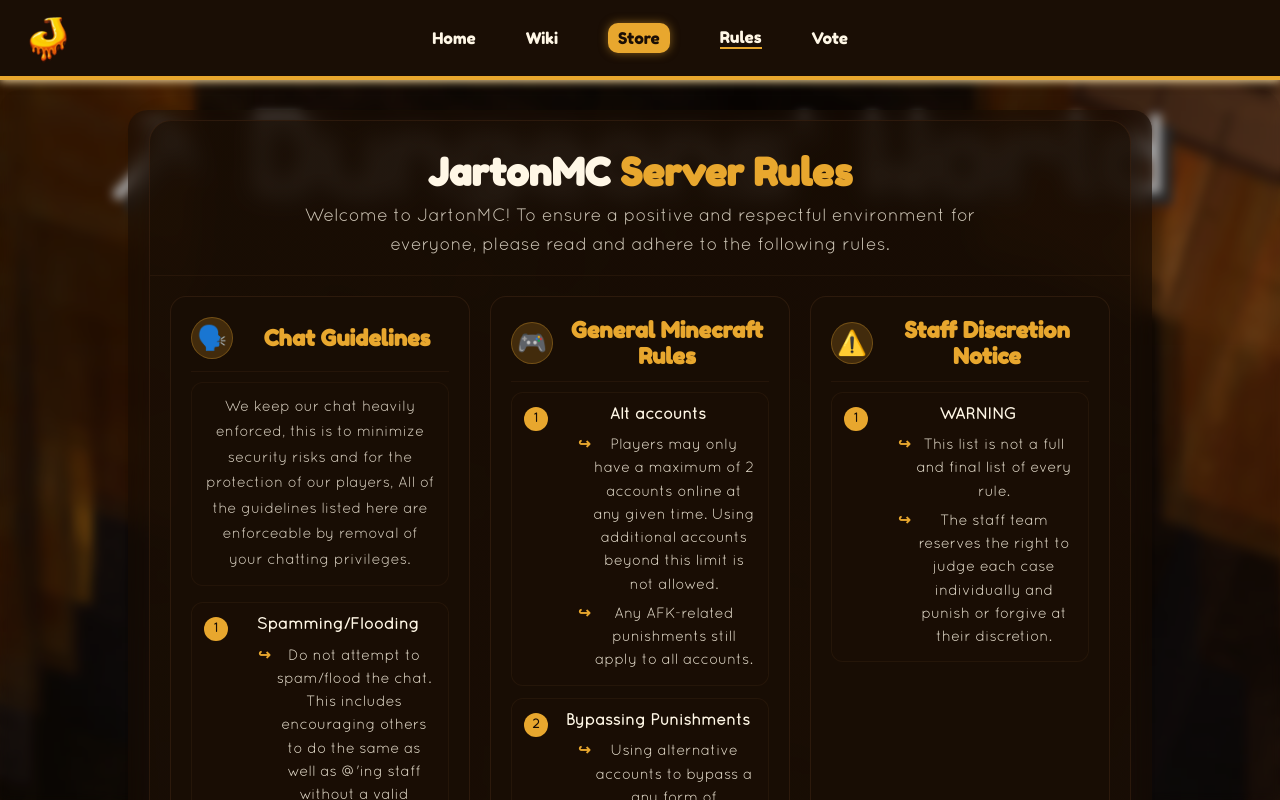
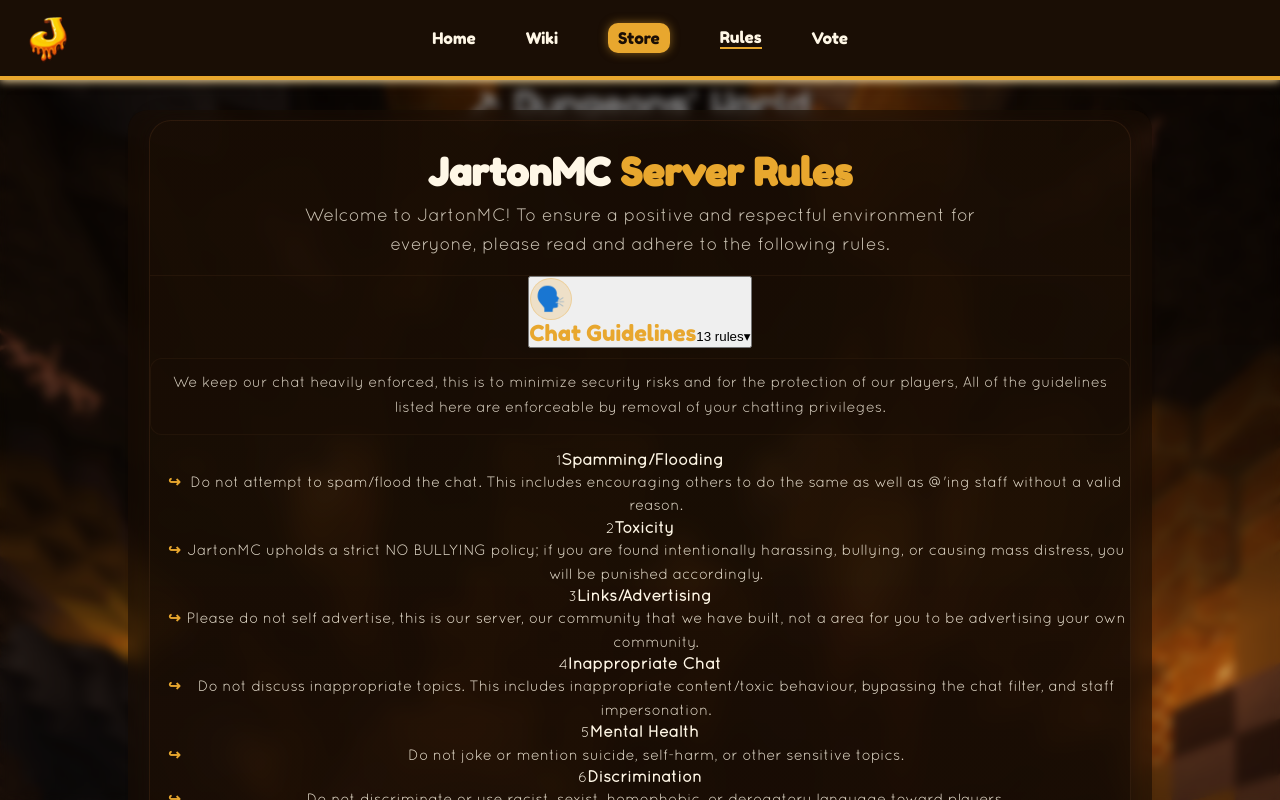
Before and after one commit to JartonMC/JartonWebsite, a Next.js app: page /rules in a window 1280 px wide. Shown: the top 800 px of the page. Built offline with nearby package versions, Linux system fonts and the light colour scheme.

Commit message:
Implement accordion functionality for rules sections

```diff
--- a/src/components/rules/Rules.tsx
+++ b/src/components/rules/Rules.tsx
@@ -1,3 +1,4 @@
+import { useMemo, useState } from "react";
 import rules from "./rules.json";
 import styles from "./Rules.module.css";
 
@@ -28,6 +29,14 @@
 
   const sections = rules as RuleSection[];
 
+  const defaultOpen = useMemo(() => {
+    // Open Chat Guidelines by default if present, otherwise first section
+    const idx = sections.findIndex((s) => s.title.toLowerCase().includes("chat"));
+    return idx >= 0 ? idx : 0;
+  }, [sections]);
+
+  const [openIndex, setOpenIndex] = useState<number>(defaultOpen);
+
   return (
     <div className={styles.rules}>
       <div className={styles.card}>
@@ -41,23 +50,43 @@
           </p>
         </header>
 
-        <div className={styles.rulesGrid}>
-          {sections.map((section, sectionIndex) => (
-            <div key={sectionIndex} className={styles.ruleSection}>
-              <div className={styles.sectionHeader}>
+        {/* Accordion Sections */}
+        <div className={styles.sections}>
+          {sections.map((section, sectionIndex) => {
+            const isOpen = openIndex === sectionIndex;
+
+            return (
+              <section key={sectionIndex} className={styles.section}>
+                <button
+                  type="button"
+                  className={styles.sectionToggle}
+                  onClick={() => setOpenIndex(isOpen ? -1 : sectionIndex)}
+                  aria-expanded={isOpen}
+                >
+                  <span className={styles.sectionLeft}>
                     <span className={styles.sectionIcon}>{getSectionIcon(section.title)}</span>
-                <h3 className={styles.sectionTitle}>{section.title}</h3>
-              </div>
+                    <span className={styles.sectionTitleWrap}>
+                      <span className={styles.sectionTitle}>{section.title}</span>
+                      <span className={styles.sectionMeta}>
+                        {section.items.length} rule{section.items.length === 1 ? "" : "s"}
+                      </span>
+                    </span>
+                  </span>
 
+                  <span className={styles.sectionChevron}>{isOpen ? "▾" : "▸"}</span>
+                </button>
+
+                {isOpen && (
+                  <div className={styles.sectionBody}>
                     {section.intro && <p className={styles.sectionIntro}>{section.intro}</p>}
 
-              <div className={styles.rulesList}>
+                    <div className={styles.itemsGrid}>
                       {section.items.map((item, itemIndex) => (
-                  <div key={itemIndex} className={styles.ruleItem}>
-                    <span className={styles.ruleNumber}>{itemIndex + 1}</span>
-
-                    <div className={styles.ruleBody}>
-                      <div className={styles.ruleHeading}>{item.label}</div>
+                        <div key={itemIndex} className={styles.ruleCard}>
+                          <div className={styles.ruleCardHeader}>
+                            <span className={styles.ruleBadge}>{itemIndex + 1}</span>
+                            <span className={styles.ruleHeading}>{item.label}</span>
+                          </div>
 
                           {item.details && item.details.length > 0 && (
                             <ul className={styles.ruleDetails}>
@@ -78,11 +107,13 @@
                             </a>
                           )}
                         </div>
-                  </div>
                       ))}
                     </div>
                   </div>
-          ))}
+                )}
+              </section>
+            );
+          })}
         </div>
 
         <div className={styles.footer}>
```
Lines whose indentation alone changed are shown as unchanged.
